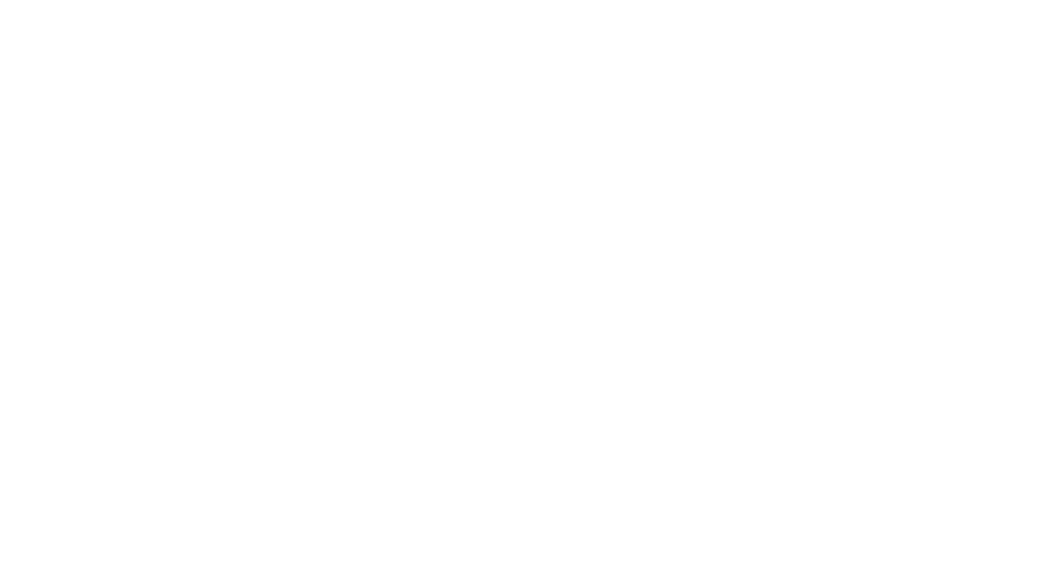
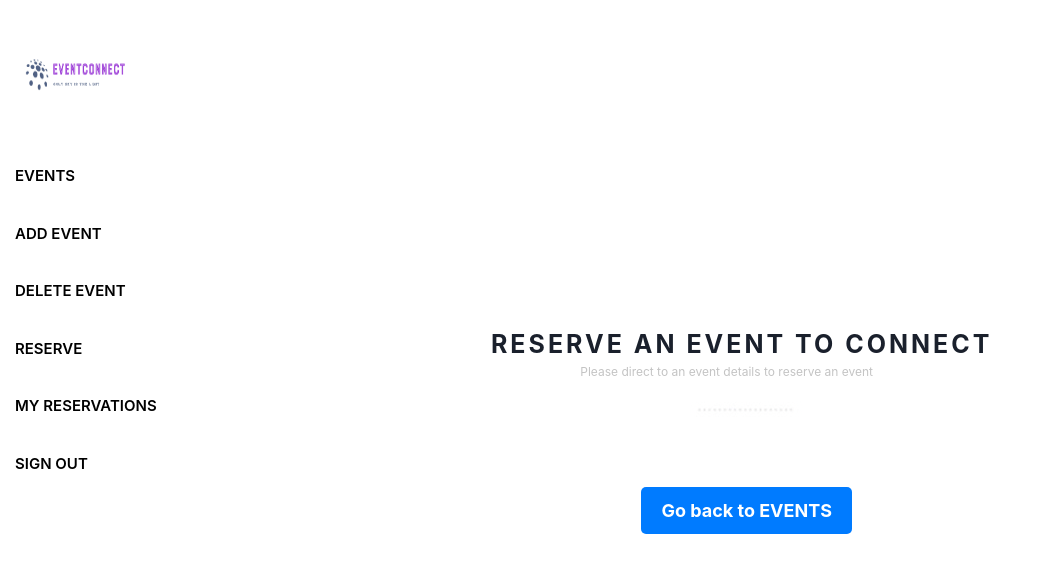
Before and after one commit to RitaDee/event_connect_client, a React (Create React App) app: page /reserve in a window 1280 px wide. Before the commit this address had no page. Shown: the top 572 px of the page, without its empty margins (0-1037 px from the left). Built offline with nearby package versions, Linux system fonts and the light colour scheme; sample sign-in values are in the browser's storage.

Commit message:
Add features for Reserve page

```diff
--- a/src/App.js
+++ b/src/App.js
@@ -10,6 +10,7 @@ import SignUp from './components/SignUp';
 import Events from './pages/events';
 import Reservations from './pages/reservation';
 import EventForm from './pages/events/CreateEvent';
+import Reserve from './pages/Reserve';
 
 const ProtectedRoute = ({ path, element: Component }) => {
   const [isAuthenticated, setIsAuthenticated] = useState(false);
@@ -51,6 +52,7 @@ function App() {
         <Route path="/add_event" element={<EventForm />} />
         <Route path="/events/:id" element={<EventDetails />} />
         <Route path="/reservations" element={<Reservations />} />
+        <Route path="/reserve" element={<Reserve />} />
       </Route>
       <Route
         path="/protected"
--- /dev/null
+++ b/src/pages/Reserve.js
@@ -0,0 +1,40 @@
+/* eslint-disable max-len */
+// import React from 'react';
+// import { Link } from 'react-router-dom';
+// import dots from '../assets/dots.png';
+// import '../styles/reserve.css';
+
+// const Redirect = () => (
+//   <div>
+//     <div className="redirect-section">
+//       <h1 className="redirect-list-title">RESERVE AN EVENT TO CONNECT</h1>
+//       <p className="redirect-list-subtitle">Please direct to an event details to reserve an event</p>
+//     </div>
+//     <div className="dots-wrapper">
+//       <img src={dots} alt="dots-bar" className="dots-bar" />
+//     </div>
+//     <Link to="/events" className="redirect-link">Go back to EVENTS</Link>
+//   </div>
+// );
+
+// export default Redirect;
+
+import React from 'react';
+import { Link } from 'react-router-dom';
+import dots from '../assets/dots.png';
+import '../styles/reserve.css';
+
+const Redirect = () => (
+  <div className="redirect">
+    <div className="redirect-section">
+      <h1 className="redirect-list-title">RESERVE AN EVENT TO CONNECT</h1>
+      <p className="redirect-list-subtitle">Please direct to an event details to reserve an event</p>
+    </div>
+    <div className="dots-wrapper">
+      <img src={dots} alt="dots-bar" className="dots-bar" />
+    </div>
+    <Link to="/events" className="redirect-link">Go back to EVENTS</Link>
+  </div>
+);
+
+export default Redirect;
--- /dev/null
+++ b/src/styles/reserve.css
@@ -0,0 +1,60 @@
+.redirect-section {
+    padding-top: 60px;
+    padding-left: 190px;
+    text-align: center; /* Add this property to center the text */
+  }
+
+  .redirect-list-title {
+    font-size: 25px;
+    letter-spacing: 3px;
+    font-weight: 700;
+    margin-left: -200px;
+  }
+
+  .redirect-list-subtitle {
+    font-weight: 400;
+    color: #c4c4c4;
+    font-size: 12px;
+    padding-bottom: 20px;
+    margin-left: -230px;
+  }
+
+  @media only screen and (max-width: 600px) {
+    .redirect-section {
+      padding-top: 60px;
+      padding-left: 0;
+    }
+  }
+
+  @media only screen and (max-width: 800px) {
+    .redirect-section {
+      padding-top: 60px;
+      padding-left: 0;
+    }
+  }
+
+  .redirect {
+    display: flex;
+    flex-direction: column;
+    align-items: center;
+    justify-content: center;
+    height: 100vh;
+  }
+
+  .redirect-link {
+    display: inline-block;
+    text-align: center;
+    font-size: 18px;
+    font-weight: 700;
+    color: #ffffff;
+    background-color: #007bff;
+    padding: 10px 20px;
+    margin-top: 20px;
+    text-decoration: none;
+    border-radius: 5px;
+    width: fit-content;
+  }
+
+  .redirect-link:hover {
+    background-color: #0056b3;
+  }
```
